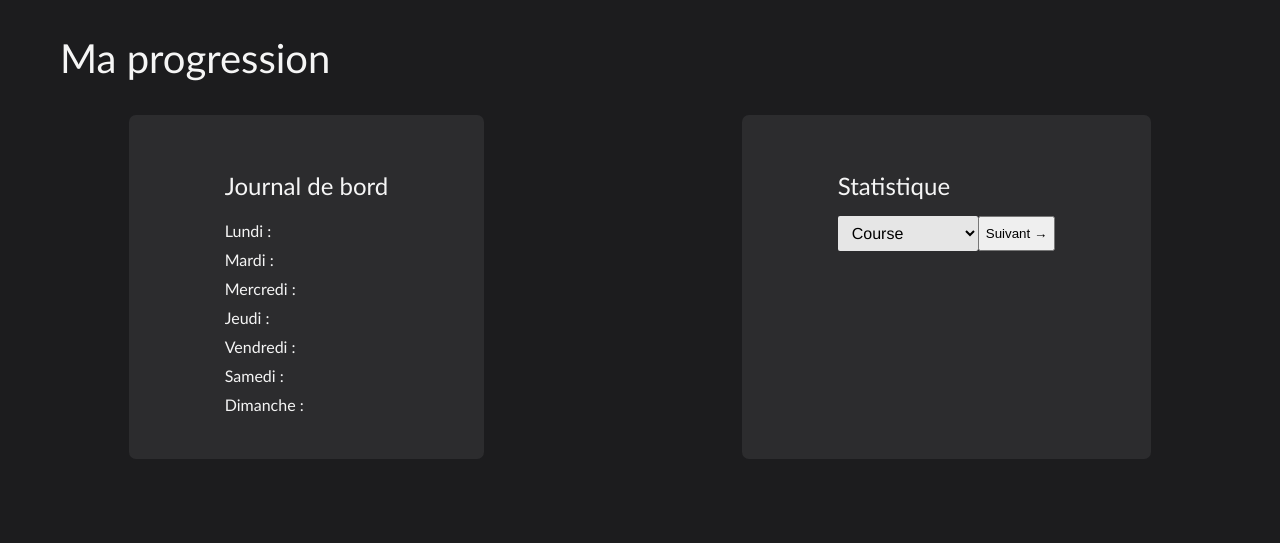
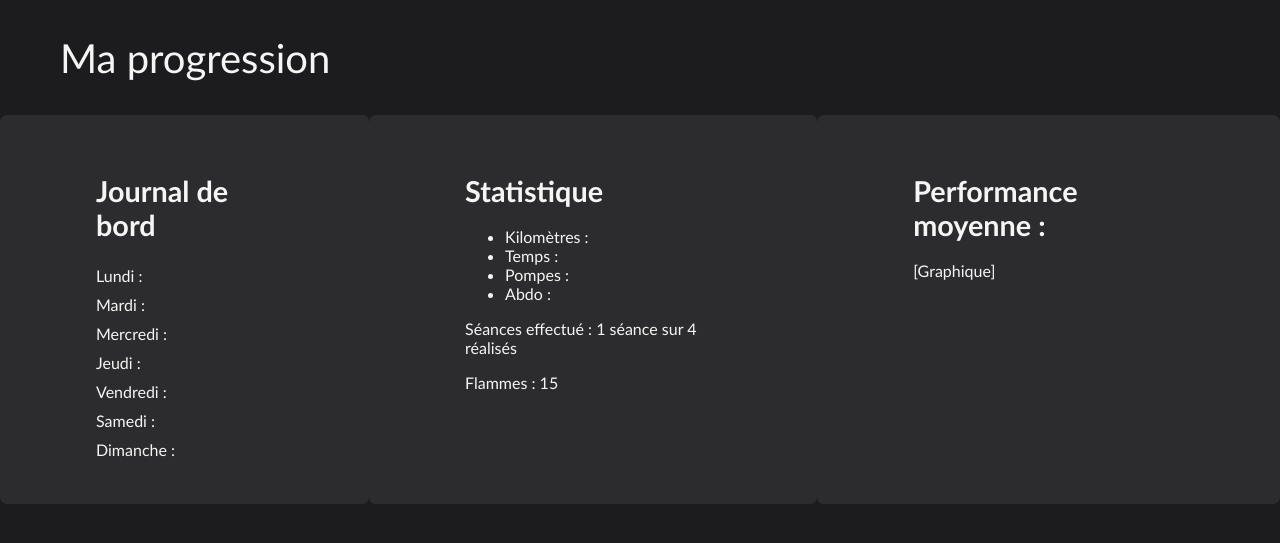
Before and after one commit to orgus33/Projet_NSI, a PHP site: page /progression.php in a window 1280 px wide. Shown: the part 121-664 px from the top of the page. Run offline with PHP 8.4, Linux system fonts and the light colour scheme.

Commit message:
Modif page progression

```diff
--- a/progression.php
+++ b/progression.php
@@ -34,16 +34,28 @@
 
         <div class="box">
             <h1 class="title">Statistique</h1>
-            <form action="/">
-                <div class="select-dropdown">
-                    <select name="type_sport">
-                        <option value="course">Course</option>
-                        <option value="musculation">Musculation</option>
-                    </select>
-                </div>
+            <div class="stats">
+                <ul>
+                    <li>Kilomètres : </li>
+                    <li>Temps : </li>
+                    <li>Pompes : </li>
+                    <li>Abdo : </>
+                </ul>
+            </div>
 
-                <input type="submit" value="Suivant →">
-            </form>
+            <div class="seance">
+                <p>Séances effectué : 1 séance sur 4 réalisés </p>
+            </div>
+
+            <div class="streak">
+                <p>Flammes : 15</p>
+            </div>
+
+        </div>
+
+        <div class="box">
+            <h1>Performance moyenne : </h1>
+            <p>[Graphique]</p>
         </div>
     </div>
 
--- a/styles/progression.css
+++ b/styles/progression.css
@@ -6,3 +6,12 @@
 .day {
 	margin: 5px 0;
 }
+
+.sec-1 {
+	display: flex;
+}
+
+.box h1 {
+	font-weight: bold;
+	font-size: 1.8em;
+}
```
